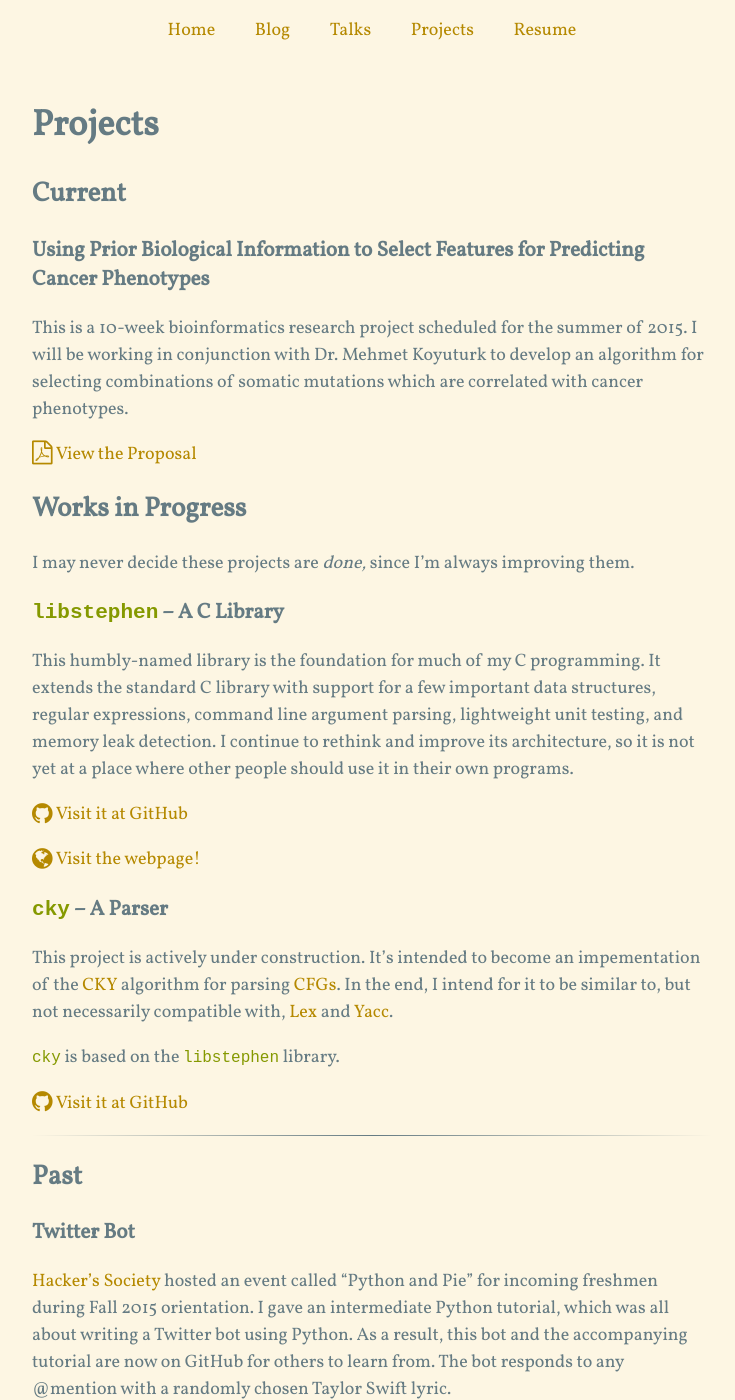
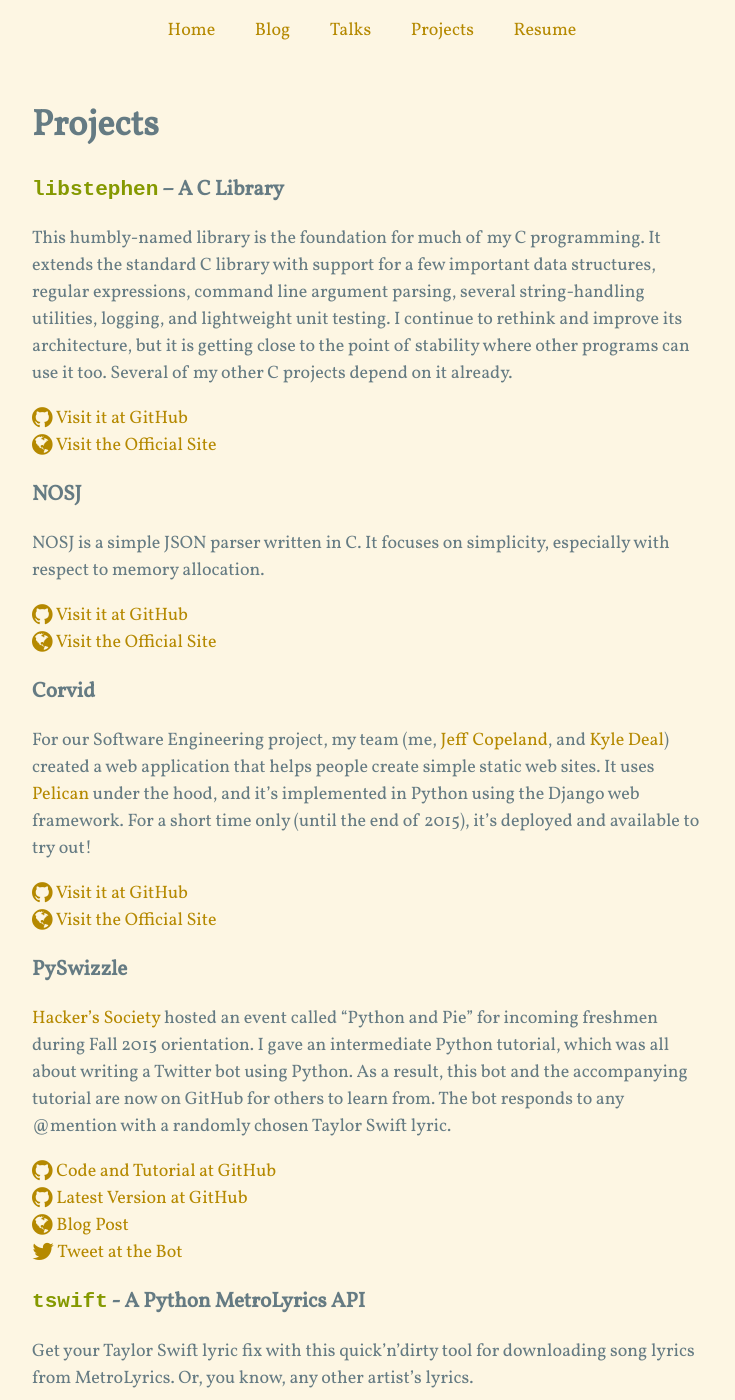
Before and after one commit to brenns10/brennan.io, a Jekyll site: the page built from projects.md, in a window 1280 px wide and 1400 px high. Shown: the whole window, without its empty margins (268-1003 px from the left). Built offline with Jekyll 4.4.1, drawn with Linux system fonts in a browser that asks for light colours; nearby versions of some CDN libraries; Markdown is read by kramdown in place of the engine named in the settings; comment, search, counter and statistics services are not loaded; some of the changed text lies outside the part shown.

Commit message:
Updates to projects.

```diff
--- a/projects.md
+++ b/projects.md
@@ -9,52 +9,39 @@
 ---
 # Projects
 
-## Current
-
-### Using Prior Biological Information to Select Features for Predicting Cancer Phenotypes
-
-This is a 10-week bioinformatics research project scheduled for the summer
-of 2015.  I will be working in conjunction with Dr. Mehmet Koyuturk to develop
-an algorithm for selecting combinations of somatic mutations which are
-correlated with cancer phenotypes.
-
-[{{page.pdf}} View the Proposal](https://dl.dropboxusercontent.com/u/24472738/proposal.pdf)
-
-## Works in Progress
-
-I may never decide these projects are *done,* since I'm always improving them.
-
 ### `libstephen` -- A C Library
 
 This humbly-named library is the foundation for much of my C programming.  It
 extends the standard C library with support for a few important data structures,
-regular expressions, command line argument parsing, lightweight unit testing,
-and memory leak detection.  I continue to rethink and improve its architecture,
-so it is not yet at a place where other people should use it in their own
-programs.
+regular expressions, command line argument parsing, several string-handling
+utilities, logging, and lightweight unit testing.  I continue to rethink and
+improve its architecture, but it is getting close to the point of stability
+where other programs can use it too.  Several of my other C projects depend on
+it already.
 
 [{{page.gh}} Visit it at GitHub](https://github.com/brenns10/libstephen)
+[{{page.web}} Visit the Official Site](/libstephen/)
 
-[{{page.web}} Visit the webpage!](/libstephen/)
+### NOSJ
 
-### `cky` -- A Parser
+NOSJ is a simple JSON parser written in C.  It focuses on simplicity, especially
+with respect to memory allocation.
 
-This project is actively under construction.  It's intended to become an
-impementation of the [CKY](http://en.wikipedia.org/wiki/CYK_algorithm) algorithm
-for parsing [CFGs](//en.wikipedia.org/wiki/Context-free_grammar).  In the end, I
-intend for it to be similar to, but not necessarily compatible with,
-[Lex](http://en.wikipedia.org/wiki/Lex_(software)) and
-[Yacc](http://en.wikipedia.org/wiki/Yacc).
+[{{page.gh}} Visit it at GitHub](https://github.com/brenns10/nosj)
+[{{page.web}} Visit the Official Site](/nosj/)
 
-`cky` is based on the `libstephen` library.
+### Corvid
 
-[{{page.gh}} Visit it at GitHub](https://github.com/brenns10/cky)
+For our Software Engineering project, my team (me, [Jeff Copeland][], and
+[Kyle Deal][]) created a web application that helps people create simple static
+web sites.  It uses [Pelican](http://getpelican.com/) under the hood, and it's
+implemented in Python using the Django web framework.  For a short time only
+(until the end of 2015), it's deployed and available to try out!
 
-- - -
+[{{page.gh}} Visit it at GitHub](https://github.com/jpcjr/corvid)
+[{{page.web}} Visit the Official Site](https://corvid.xyz)
 
-## Past
-
-### Twitter Bot
+### PySwizzle
 
 [Hacker's Society](http://hacsoc.org) hosted an event called "Python and Pie"
 for incoming freshmen during Fall 2015 orientation.  I gave an intermediate
@@ -64,10 +51,9 @@
 Swift lyric.
 
 [{{page.gh}} Code and Tutorial at GitHub](https://github.com/brenns10/pypie15int)
-
+[{{page.gh}} Latest Version at GitHub](https://github.com/brenns10/pyswizzle)
 [{{page.web}} Blog Post]({% post_url 2015-08-22-python-and-py %})
-
-[{{page.tw}} Tweet at the Bot](https://twitter.com/pypie15bot)
+[{{page.tw}} Tweet at the Bot](https://twitter.com/pyswizzle)
 
 ### `tswift` - A Python MetroLyrics API
 
@@ -75,7 +61,6 @@
 song lyrics from MetroLyrics.  Or, you know, any other artist's lyrics.
 
 [{{page.gh}} Visit it at GitHub](https://github.com/brenns10/tswift)
-
 [{{page.web}} It's on PyPI!](https://pypi.python.org/pypi/tswift)
 
 ### CBot
@@ -95,7 +80,6 @@
 find my personal projects, even if some are reimplementations.
 
 [{{page.gh}} Visit it at GitHub](https://github.com/brenns10/tetris)
-
 [{{page.web}} Read the blog post]({% post_url 2015-06-12-tetris-reimplementation %})
 
 ### `PyWall` -- A Python Firewall
@@ -118,7 +102,6 @@
 assembly.
 
 [{{page.gh}} Visit it at GitHub](https://github.com/brenns10/yams)
-
 [{{page.web}} Read the blog post]({% post_url 2015-05-17-yams %})
 
 ### Minesweeper
@@ -137,7 +120,6 @@
 people by their Case ID, and vice versa.
 
 [{{page.gh}} Visit it at GitHub](https://github.com/brenns10/caseid)
-
 [{{page.gh}} Visit its Ruby cousin by Andrew Mason](https://github.com/ajm188/cwru_directory)
 
 ### `lsh` -- A Simple Shell in C
@@ -146,8 +128,22 @@
 shell.  The accompanying blog post had a modest positive audience response.
 
 [{{page.gh}} Visit it at GitHub](https://github.com/brenns10/lsh)
+[{{page.web}} Read the blog post]({% post_url 2015-01-16-write-a-shell-in-c%})
 
-[{{page.web}} Read the blog post]({% post_url 2015-01-16-write-a-shell-in-c%})
+### `cky` -- A Parser
+
+This project is on the back burner for a while.  It's intended to become an
+impementation of the [CKY](http://en.wikipedia.org/wiki/CYK_algorithm) algorithm
+for parsing [CFGs](//en.wikipedia.org/wiki/Context-free_grammar).  In the end, I
+intend for it to be similar to, but not necessarily compatible with,
+[Lex](http://en.wikipedia.org/wiki/Lex_(software)) and
+[Yacc](http://en.wikipedia.org/wiki/Yacc).
+
+`cky` is based on the `libstephen` library.  In fact, the regular expression
+implementation in `libstephen` was originally created in CKY, and is still
+intended for use in it.
+
+[{{page.gh}} Visit it at GitHub](https://github.com/brenns10/cky)
 
 ### `wepa-linux` -- A CUPS Printer Driver
 
@@ -170,3 +166,6 @@
 sending `wall` messages to other logged in users.
 
 [{{page.bb}} Visit it at Bitbucket](//bitbucket.org/brenns10/chat)
+
+[Jeff Copeland]: https://github.com/jpcjr
+[Kyle Deal]: https://github.com/dealie16
```
Also changed, not shown: _posts/2015-08-22-python-and-py.md (+8 -2 lines).
